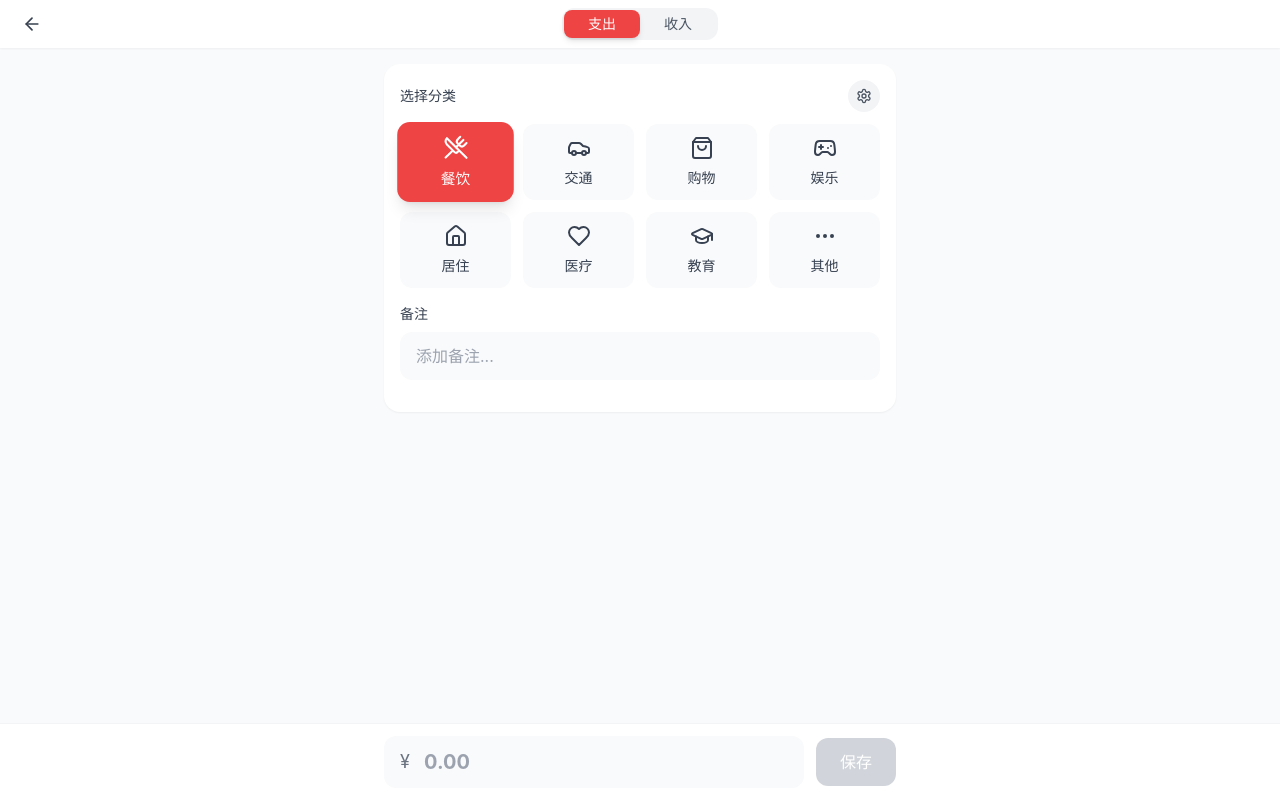
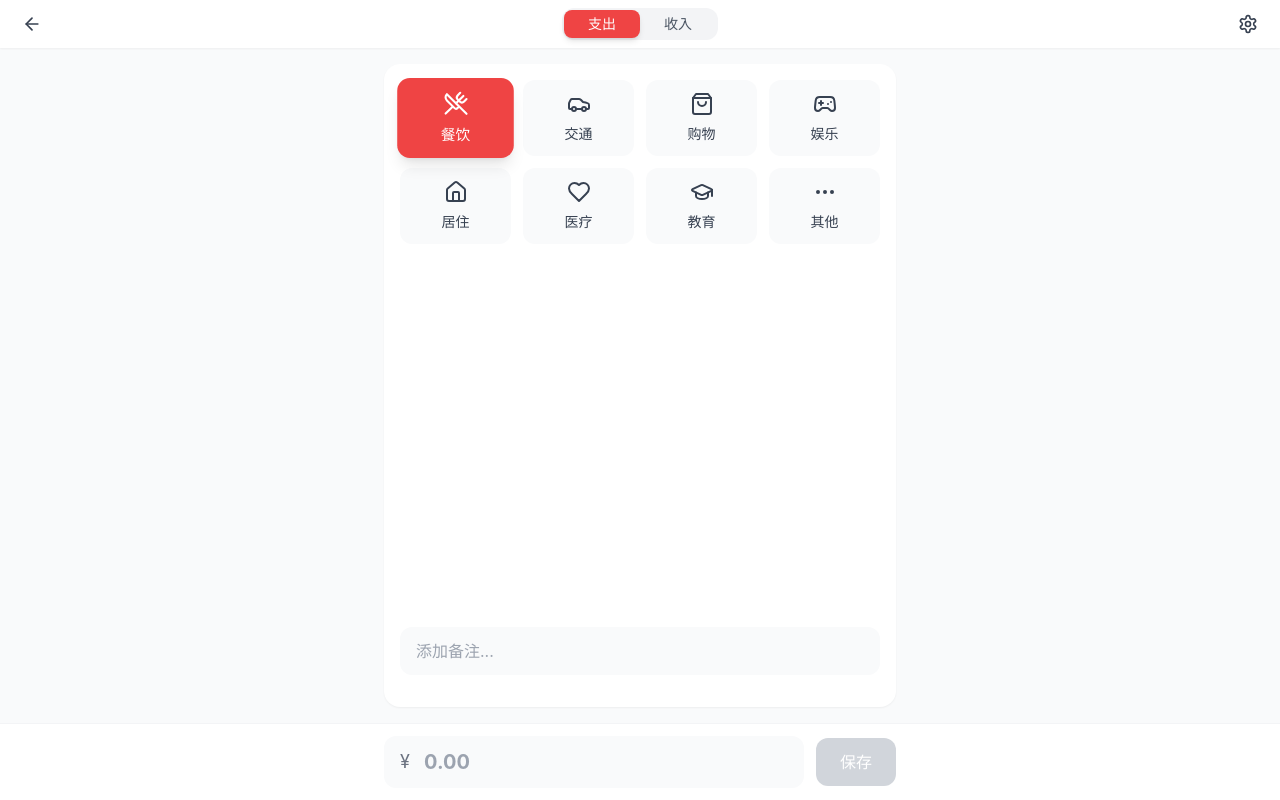
Before and after one commit to wangqi-pitaya/bill-records, a React (Vite) app: page /add in a window 1280 px wide. Built offline with nearby package versions, Linux system fonts and the light colour scheme.

Commit message:
feat: 实现账单记录功能
Co-authored-by: traeagent <traeagent@users.noreply.github.com>

```diff
--- a/src/pages/AddBill.tsx
+++ b/src/pages/AddBill.tsx
@@ -108,22 +108,18 @@ export default function AddBill() {
               收入
             </button>
           </div>
-          <div className="w-8 h-8" />
+          <button
+            onClick={() => navigate('/categories')}
+            className="w-8 h-8 flex items-center justify-center text-gray-700 hover:text-gray-900 transition-colors"
+          >
+            <Settings className="w-5 h-5" />
+          </button>
         </div>
       </header>
 
       <main className="flex-1 overflow-y-auto px-4 py-4">
-        <div className="max-w-lg mx-auto bg-white rounded-2xl shadow-sm p-4">
-          <div className="mb-4">
-            <div className="flex items-center justify-between mb-3">
-              <h3 className="text-sm font-medium text-gray-700">选择分类</h3>
-              <button
-                onClick={() => navigate('/categories')}
-                className="w-8 h-8 rounded-full bg-gray-100 flex items-center justify-center hover:bg-gray-200 transition-colors"
-              >
-                <Settings className="w-4 h-4 text-gray-600" />
-              </button>
-            </div>
+        <div className="max-w-lg mx-auto bg-white rounded-2xl shadow-sm p-4 h-full flex flex-col">
+          <div className="flex-1 mb-4">
             <CategoryGrid
               categories={currentCategories}
               selectedCategory={selectedCategory}
@@ -133,7 +129,6 @@ export default function AddBill() {
           </div>
 
           <div className="mb-4">
-            <h3 className="text-sm font-medium text-gray-700 mb-2">备注</h3>
             <input
               type="text"
               value={note}
@@ -166,7 +161,7 @@ export default function AddBill() {
                 : 'bg-gray-300 cursor-not-allowed'
             }`}
           >
-            {isEdit ? '保存' : '保存'}
+            保存
           </button>
         </div>
       </div>
```
